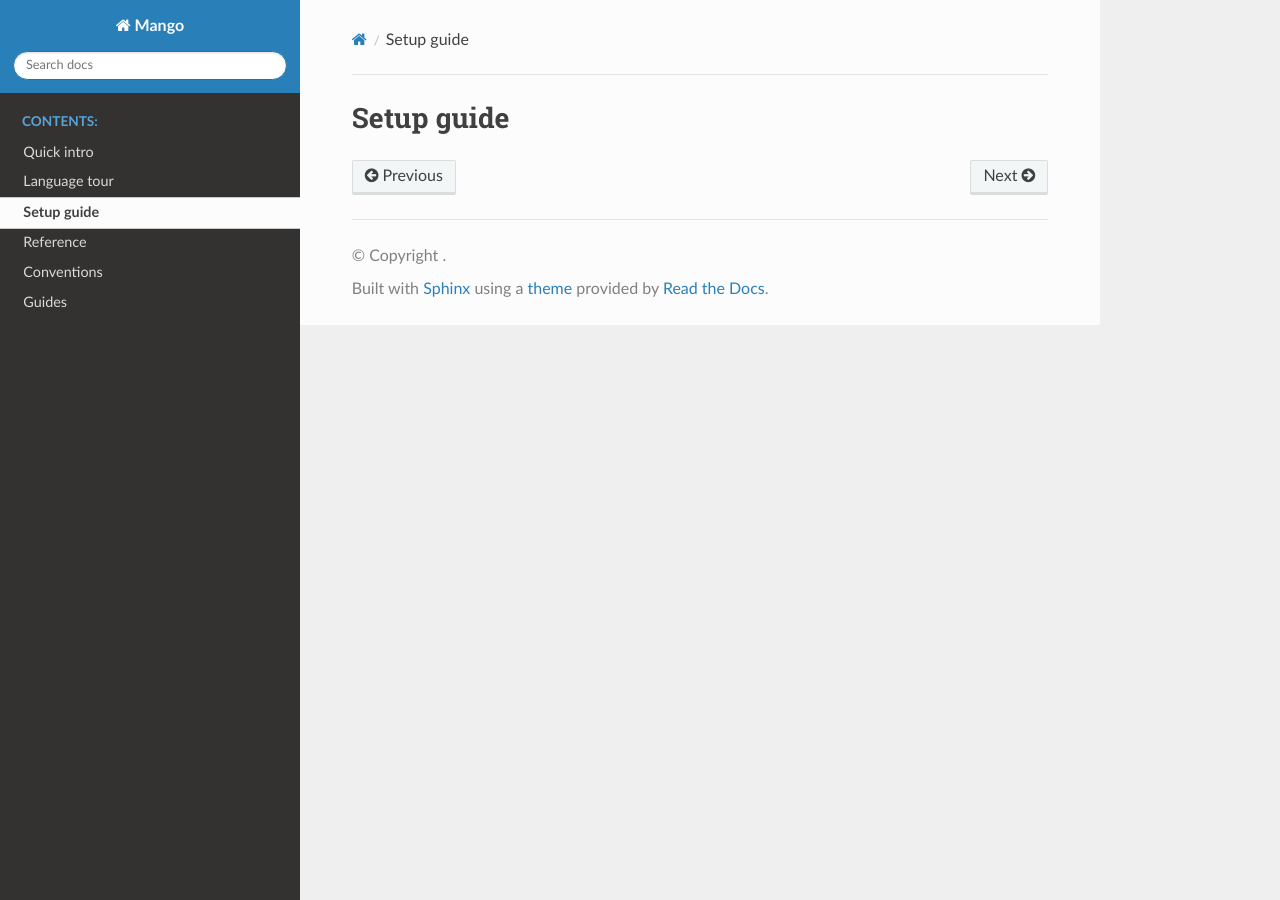
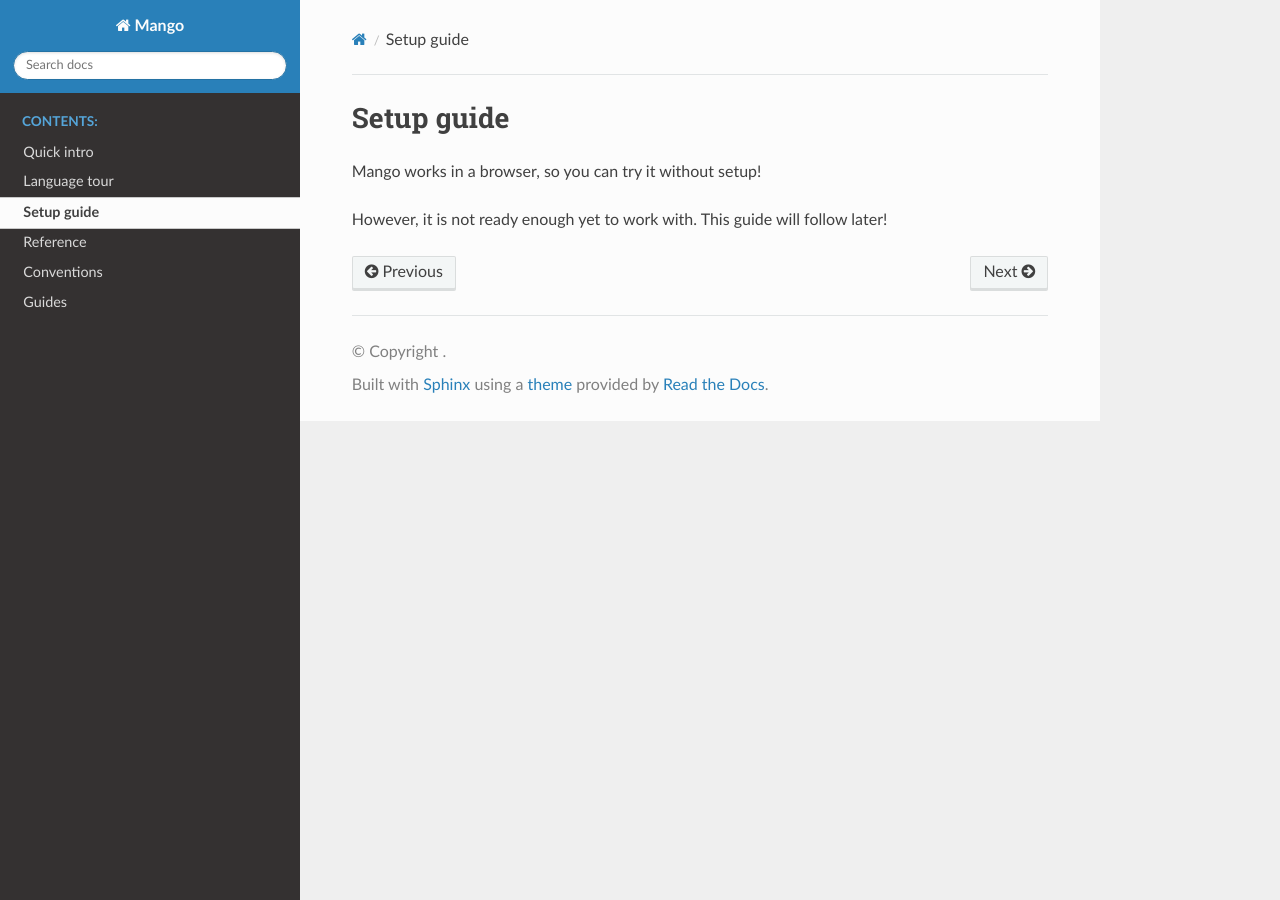
Before and after one commit to mangolang/documentation, a Sphinx documentation site: the page built from source/setup_guide/index.rst, in a window 1280 px wide. Built offline with Sphinx 7.4.7 and the Read the Docs theme 2.0.0, drawn with Linux system fonts in a browser that asks for light colours.

Commit message:
Add some placeholders

```diff
--- a/source/conventions/index.rst
+++ b/source/conventions/index.rst
@@ -5,3 +5,5 @@ Conventions
 .. toctree::
     :maxdepth: 1
     :caption: Contents:
+
+Mango is in early development, conventions have not been established.
--- a/source/guides/index.rst
+++ b/source/guides/index.rst
@@ -5,3 +5,5 @@ Guides
 .. toctree::
     :maxdepth: 1
     :caption: Contents:
+
+Mango is in early development, there are no guides yet.
--- a/source/setup_guide/index.rst
+++ b/source/setup_guide/index.rst
@@ -5,3 +5,7 @@ Setup guide
 .. toctree::
 	:maxdepth: 1
 	:caption: Contents:
+
+Mango works in a browser, so you can try it without setup!
+
+However, it is not ready enough yet to work with. This guide will follow later!
```
Also changed, not shown: source/language_tour/index.rst (line endings or trailing spaces).
